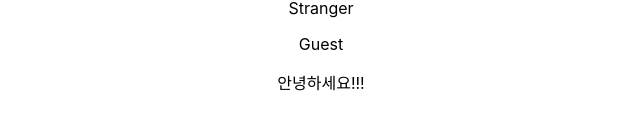
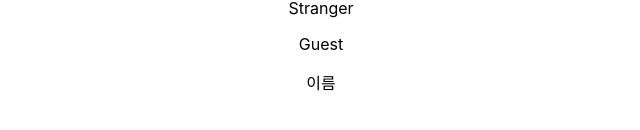
Before and after one commit to jh-9999/TalkFeed, a React (Create React App) app in the folder Frontend/: page / in a window 1280 px wide. Shown: the part 252-382 px from the top of the page, without its empty margins (319-959 px from the left). Built offline with nearby package versions, Linux system fonts and the light colour scheme.

Commit message:
1-20 index.jsx 수정
어떤기능

```diff
--- a/Frontend/src/components/Main/index.jsx
+++ b/Frontend/src/components/Main/index.jsx
@@ -59,7 +59,8 @@ function Main({ user, handleclick,isSpecial,isVip }) {
       {(isSpecial || isVip) &&
         isVip ? <span>***isVip***</span> : isSpecial ? <span>***isSpecial***</span> : null }
       <span>{user || "Guest"}</span>
-      <p>안녕하세요!!!</p>
+
+      <p>이름</p>
 
 
     </div>
```
